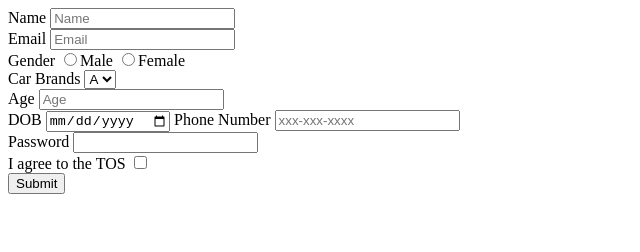
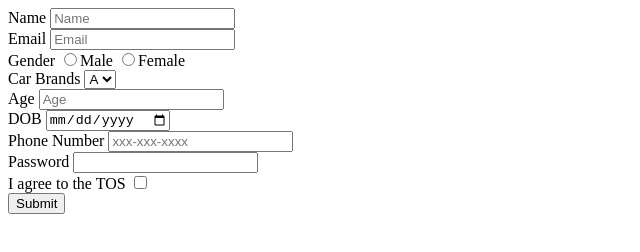
Before and after one commit to acciojob/signup-form-car-vaibha987, a website: page main.html in a window 1280 px wide. Shown: the whole page, without its empty margins (0-640 px from the left). Drawn offline with Linux system fonts and the light colour scheme.

Commit message:
created a submission

```diff
--- a/main.html
+++ b/main.html
@@ -27,7 +27,7 @@
 	<label for="age">Age</label>
 	<input type="number" id="age" name="age" placeholder="Age" required><br>
     <label for="dob">DOB</label>
-	<input type="date" id="dob" name="dob" required>
+	<input type="date" id="dob" name="dob" required><br>
 	<label for="tel">Phone Number</label>
 	<input type="tel" id="tel" name="tel" placeholder="xxx-xxx-xxxx"><br>
 	<label for="password">Password</label>
```
